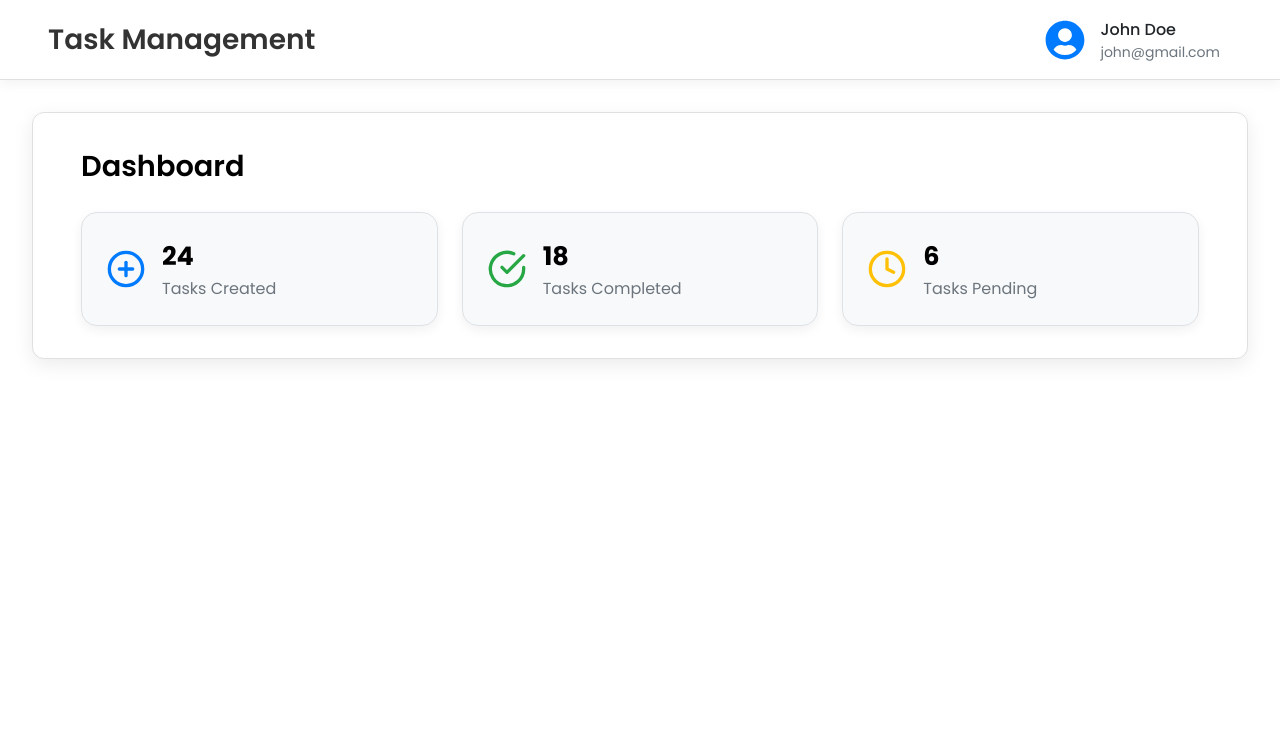
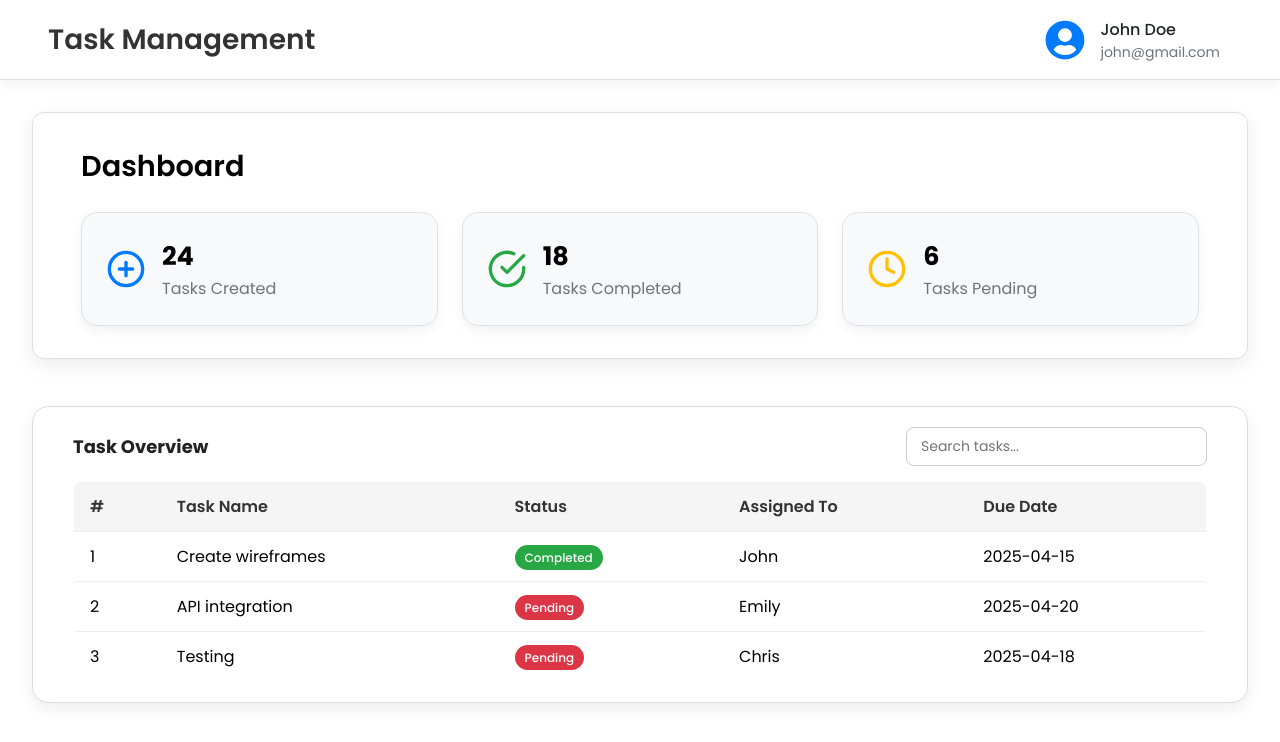
Before and after one commit to aimal-qazi/Task-Management, a React (Create React App) app: page / in a window 1280 px wide. Shown: the top 742 px of the page. Built offline with nearby package versions, Linux system fonts and the light colour scheme.

Commit message:
add material UI library and use material inputs in all project and added task table below dashbaord

```diff
--- a/package.json
+++ b/package.json
@@ -3,6 +3,9 @@
   "version": "0.1.0",
   "private": true,
   "dependencies": {
+    "@emotion/react": "^11.14.0",
+    "@emotion/styled": "^11.14.0",
+    "@mui/material": "^7.0.2",
     "@testing-library/dom": "^10.4.0",
     "@testing-library/jest-dom": "^6.6.3",
     "@testing-library/react": "^16.3.0",
--- a/src/pages/Home.jsx
+++ b/src/pages/Home.jsx
@@ -10,8 +10,9 @@ const Home = () => {
 
   return (
     <>
-        <Navbar />
-        <div className="home-container">
+      <Navbar />
+
+      <div className="home-container">
         <h2>Dashboard</h2>
         <div className="dashboard-cards">
           <div className="card created">
@@ -37,6 +38,49 @@ const Home = () => {
           </div>
         </div>
       </div>
+
+      <div className="table-container">
+        <div className="table-wrapper">
+          <div className="table-header">
+            <h3>Task Overview</h3>
+            <input type="text" placeholder="Search tasks..." className="table-filter-input" />
+          </div>
+          <table className="task-table">
+            <thead>
+              <tr>
+                <th>#</th>
+                <th>Task Name</th>
+                <th>Status</th>
+                <th>Assigned To</th>
+                <th>Due Date</th>
+              </tr>
+            </thead>
+            <tbody>
+              <tr>
+                <td>1</td>
+                <td>Create wireframes</td>
+                <td><span className="status completed">Completed</span></td>
+                <td>John</td>
+                <td>2025-04-15</td>
+              </tr>
+              <tr>
+                <td>2</td>
+                <td>API integration</td>
+                <td><span className="status pending">Pending</span></td>
+                <td>Emily</td>
+                <td>2025-04-20</td>
+              </tr>
+              <tr>
+                <td>3</td>
+                <td>Testing</td>
+                <td><span className="status pending">Pending</span></td>
+                <td>Chris</td>
+                <td>2025-04-18</td>
+              </tr>
+            </tbody>
+          </table>
+        </div>
+      </div>
     </>
   )
 }
--- a/src/pages/Login.jsx
+++ b/src/pages/Login.jsx
@@ -2,6 +2,7 @@ import React from 'react'
 import './../styles/auth.css'
 import { IoIosLock } from 'react-icons/io'
 import { useNavigate } from 'react-router-dom'
+import { TextField } from '@mui/material'
 
 const Login = () => {
   const navigate = useNavigate();
@@ -21,14 +22,8 @@ const Login = () => {
           <p>Sign in to your account to continue</p>
         </div>
         <form className="auth-form">
-        <div className="form-group">
-            <label htmlFor="email">Username</label>
-            <input type="email" id="email" placeholder="Enter your username" />
-          </div>
-          <div className="form-group">
-            <label htmlFor="password">Password</label>
-            <input type="password" id="password" placeholder="Enter your password" />
-          </div>
+          <TextField label="Username" variant="outlined" />
+          <TextField label="Password" variant="outlined" />
           <button type="submit" className="btn">Login</button>
           <p className='account-verify'>Don't have an account? <span onClick={handleNavigation}>Create account</span></p>
         </form>
--- a/src/pages/Register.jsx
+++ b/src/pages/Register.jsx
@@ -1,3 +1,4 @@
+import { TextField } from '@mui/material';
 import React from 'react'
 import { LuUser } from 'react-icons/lu';
 import { useNavigate } from 'react-router-dom'
@@ -20,18 +21,9 @@ const Register = () => {
           <p>Sign up to get started with Task Manager</p>
         </div>
         <form className="auth-form">
-          <div className="form-group">
-            <label htmlFor="email">Username</label>
-            <input type="email" id="email" placeholder="Enter your username" />
-          </div>
-          <div className="form-group">
-            <label htmlFor="email">Email</label>
-            <input type="email" id="email" placeholder="Enter your email" />
-          </div>
-          <div className="form-group">
-            <label htmlFor="password">Password</label>
-            <input type="password" id="password" placeholder="Enter your password" />
-          </div>
+          <TextField label="Username" type='search' variant="outlined" />
+          <TextField label="Email" type='email' variant="outlined" />
+          <TextField label="Password" type='password' variant="outlined" />
           <button type="submit" className="btn">Create account</button>
           <p className='account-verify'>Already have an account? <span onClick={handleNavigation}>Sign in</span></p>
         </form>
--- a/src/styles/home.css
+++ b/src/styles/home.css
@@ -58,3 +58,87 @@
   margin: 0;
   color: #6c757d;
 }
+
+.table-container {
+  padding: 5px 2rem;
+}
+
+.table-wrapper {
+  background-color: #fff;
+  padding: 20px 40px;
+  margin-top: 10px;
+  border-radius: 16px;
+  box-shadow: 0 6px 16px rgba(0, 0, 0, 0.07);
+  border: 1px solid #ddd;
+}
+
+.table-header {
+  display: flex;
+  justify-content: space-between;
+  align-items: center;
+  margin-bottom: 15px;
+}
+
+.table-header h3 {
+  margin: 0;
+  font-size: 18px;
+  color: #222;
+}
+
+.table-filter-input {
+  padding: 8px 14px;
+  border: 1px solid #ccc;
+  border-radius: 8px;
+  font-size: 14px;
+  outline: none;
+  transition: border-color 0.2s;
+}
+
+.table-filter-input:focus {
+  border-color: var(--primary-color);
+  box-shadow: 0 0 0 2px rgba(0, 123, 255, 0.1);
+}
+
+.task-table {
+  width: 100%;
+  border-collapse: collapse;
+  border: 1px solid #ddd;
+  border-radius: 8px;
+  overflow: hidden;
+}
+
+.task-table thead {
+  background-color: #f5f5f5;
+}
+
+.task-table th,
+.task-table td {
+  padding: 12px 16px;
+  text-align: left;
+  border-bottom: 1px solid #eee;
+}
+
+.task-table th {
+  font-weight: 600;
+  color: #333;
+}
+
+.task-table tbody tr:hover {
+  background-color: #f9f9f9;
+}
+
+.status {
+  padding: 4px 10px;
+  border-radius: 20px;
+  font-size: 12px;
+  font-weight: 500;
+  color: #fff;
+}
+
+.status.completed {
+  background-color: #28a745;
+}
+
+.status.pending {
+  background-color: #dc3545;
+}
```
Also changed, not shown: 1 other file (tests, documents, lock files or other folders). Lines whose indentation alone changed are shown as unchanged.
